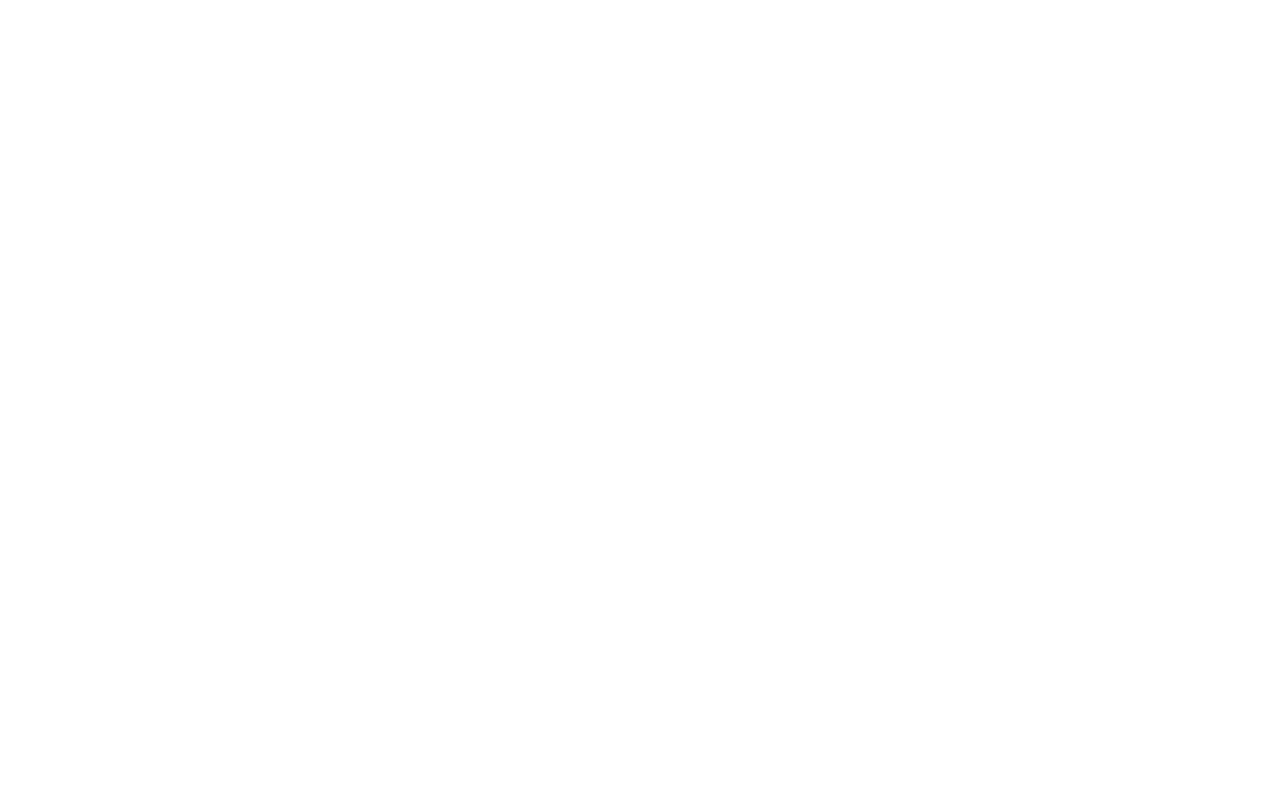
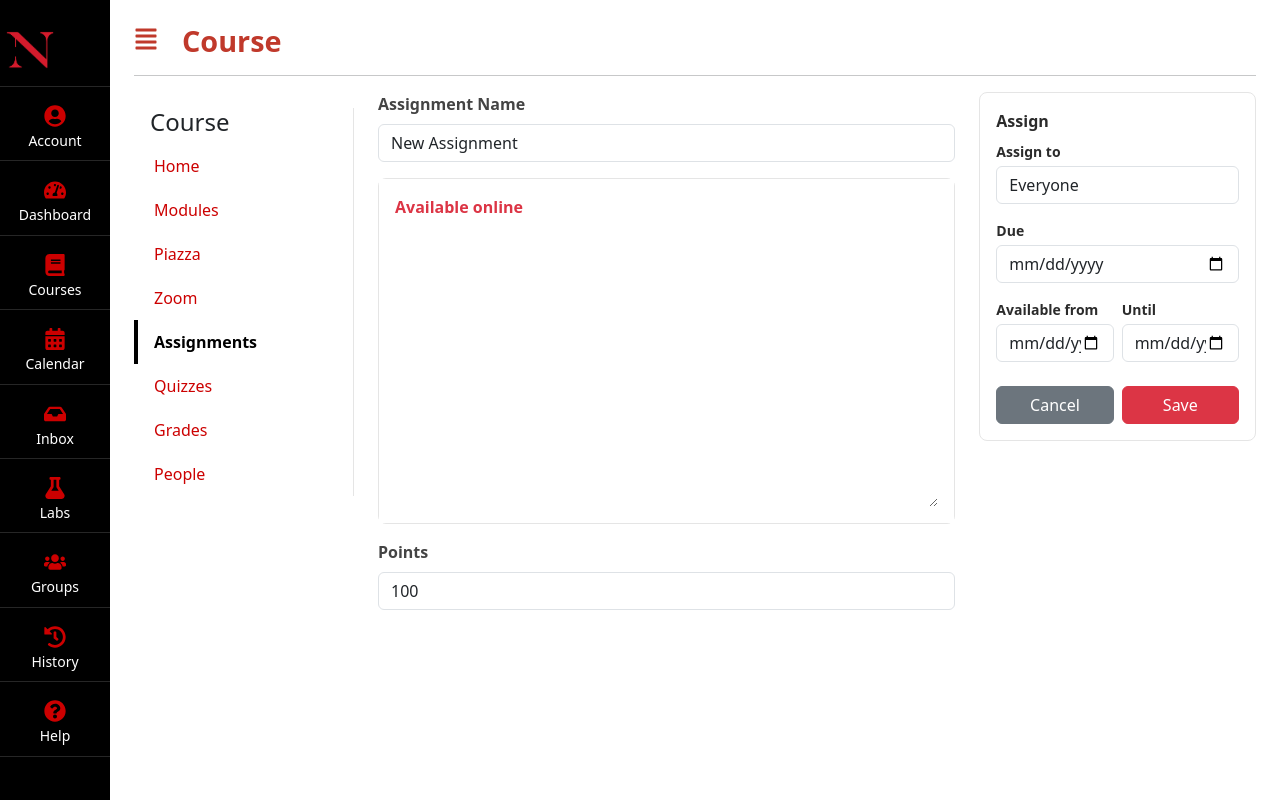
Before and after one commit to beyondparthiv/kambas-next-js, a Next.js app: page /Courses/1/Assignments/new in a window 1280 px wide. Before the commit this address had no page. Built offline with nearby package versions, Linux system fonts and the light colour scheme.

Commit message:
Kambaz: Implemented full CRUD for Assignments using Redux state, AssignmentEditor form.

```diff
--- a/app/(Kambaz)/Courses/[cid]/Assignments/[aid]/page.tsx
+++ b/app/(Kambaz)/Courses/[cid]/Assignments/[aid]/page.tsx
@@ -1,50 +1,51 @@
 "use client";
 
+import { useParams, useRouter } from "next/navigation";
 import Link from "next/link";
-import { useParams } from "next/navigation";
-import { notFound } from "next/navigation";
-import { courses, assignments } from "../../../../Database";
-
-type Course = { _id: string; name: string; number?: string };
-type Assignment = {
-  _id: string;
-  course: string;
-  title: string;
-  description?: string;
-  points?: number;
-  group?: string;
-  gradeAs?: string;
-  submission?: string;
-  assignTo?: string;
-  due?: string;             // expect YYYY-MM-DD for date inputs
-  availableFrom?: string;   // expect YYYY-MM-DD
-  availableUntil?: string;  // expect YYYY-MM-DD
-};
+import { useDispatch, useSelector } from "react-redux";
+import type { RootState } from "../../../../store";
+import {
+  addAssignment,
+  updateAssignment,
+  type Assignment,
+} from "../reducer";
+import React from "react";
 
 export default function AssignmentEditor() {
   const { cid, aid } = useParams() as { cid: string; aid: string };
+  const router = useRouter();
+  const dispatch = useDispatch();
 
-  const course = (courses as Course[]).find((c) => c._id === cid);
-  if (!course) return notFound();
+  const { assignments } = useSelector(
+    (s: RootState) => s.assignmentsReducer
+  );
 
-  const a = (assignments as Assignment[]).find(
-    (x) => x.course === cid && x._id === aid
-  );
-  if (!a) return notFound();
+  const existing = assignments.find((x) => x._id === aid && x.course === cid);
+  const isNew = aid === "new" || !existing;
 
-  const title = a.title || "Untitled Assignment";
-  const description =
-    a.description ||
-    `The assignment is available online.
+  const [state, setState] = React.useState<Assignment>(() => {
+    if (existing) return { ...existing };
+    return {
+      _id: "new",
+      course: cid,
+      title: "New Assignment",
+      description: "",
+      points: 100,
+      due: "",
+      availableFrom: "",
+      availableUntil: "",
+    };
+  });
 
-Submit a link to the landing page of your Web application.
-The landing page should include: your name/section; links to labs; link to Kanbas app; and all repos.`;
-  const points = a.points ?? 100;
-
-  // Defaults for date pickers in ISO format (HTML <input type="date">)
-  const defaultDue = a.due || "2025-10-05";
-  const defaultFrom = a.availableFrom || "2025-09-28";
-  const defaultUntil = a.availableUntil || 0;
+  const onSave = () => {
+    if (isNew) {
+      const { _id, ...data } = state;
+      dispatch(addAssignment({ ...data, course: cid }));
+    } else {
+      dispatch(updateAssignment(state));
+    }
+    router.push(`/Courses/${cid}/Assignments`);
+  };
 
   return (
     <div id="wd-editor" className="container-fluid p-0">
@@ -52,23 +53,35 @@
         {/* LEFT */}
         <div className="col-12 col-lg-8">
           <label className="form-label fw-semibold">Assignment Name</label>
-          <input className="form-control mb-3" defaultValue={title} />
+          <input
+            className="form-control mb-3"
+            value={state.title}
+            onChange={(e) => setState({ ...state, title: e.target.value })}
+          />
 
           <div className="card wd-desc-card mb-3">
             <div className="card-body p-3">
-              {/* red hint above the editable description */}
               <div className="text-danger fw-semibold mb-2">Available online</div>
               <textarea
                 className="form-control border-0 p-0"
                 style={{ minHeight: 280, resize: "vertical" }}
-                defaultValue={description}
+                value={state.description ?? ""}
+                onChange={(e) =>
+                  setState({ ...state, description: e.target.value })
+                }
               />
             </div>
           </div>
 
           <div className="mb-4">
             <label className="form-label fw-semibold">Points</label>
-            <input className="form-control" defaultValue={String(points)} />
+            <input
+              className="form-control"
+              value={String(state.points ?? 0)}
+              onChange={(e) =>
+                setState({ ...state, points: Number(e.target.value) || 0 })
+              }
+            />
           </div>
         </div>
 
@@ -80,44 +93,63 @@
 
               <div className="mb-3">
                 <div className="fw-semibold small mb-1">Assign to</div>
-                <input
-                  className="form-control"
-                  defaultValue={a.assignTo || "Everyone"}
-                />
+                <input className="form-control" defaultValue="Everyone" />
               </div>
 
               <div className="mb-3">
                 <div className="fw-semibold small mb-1">Due</div>
-                <input type="date" className="form-control" defaultValue={defaultDue} />
+                <input
+                  type="date"
+                  className="form-control"
+                  value={state.due || ""}
+                  onChange={(e) => setState({ ...state, due: e.target.value })}
+                />
               </div>
 
               <div className="row g-2">
                 <div className="col-6">
                   <div className="fw-semibold small mb-1">Available from</div>
-                  <input type="date" className="form-control" defaultValue={defaultFrom} />
+                  <input
+                    type="date"
+                    className="form-control"
+                    value={state.availableFrom || ""}
+                    onChange={(e) =>
+                      setState({ ...state, availableFrom: e.target.value })
+                    }
+                  />
                 </div>
                 <div className="col-6">
                   <div className="fw-semibold small mb-1">Until</div>
-                  <input type="date" className="form-control" defaultValue={defaultUntil} />
+                  <input
+                    type="date"
+                    className="form-control"
+                    value={state.availableUntil || ""}
+                    onChange={(e) =>
+                      setState({ ...state, availableUntil: e.target.value })
+                    }
+                  />
                 </div>
               </div>
 
               <div className="d-flex gap-2 mt-4">
-                <Link href={`/Courses/${cid}/Assignments`} className="btn btn-secondary w-50">
+                <Link
+                  href={`/Courses/${cid}/Assignments`}
+                  className="btn btn-secondary w-50"
+                >
                   Cancel
                 </Link>
-                <Link href={`/Courses/${cid}/Assignments`} className="btn btn-danger w-50">
+                <button onClick={onSave} className="btn btn-danger w-50">
                   Save
-                </Link>
+                </button>
               </div>
             </div>
           </div>
 
-          {/* keep hidden selects for rubric parity */}
+          {/* hidden selects to match rubric look & feel (no behavior needed) */}
           <div className="visually-hidden">
-            <select defaultValue={a.group || "ASSIGNMENTS"} />
-            <select defaultValue={a.gradeAs || "percentage"} />
-            <select defaultValue={a.submission || "online"} />
+            <select defaultValue="ASSIGNMENTS" />
+            <select defaultValue="percentage" />
+            <select defaultValue="online" />
           </div>
         </div>
       </div>
--- a/app/(Kambaz)/Courses/[cid]/Assignments/page.tsx
+++ b/app/(Kambaz)/Courses/[cid]/Assignments/page.tsx
@@ -2,56 +2,71 @@
 
 import Link from "next/link";
 import { useParams } from "next/navigation";
+import { useMemo, useState } from "react";
+import { useDispatch, useSelector } from "react-redux";
+import type { RootState } from "../../../store";
+import { deleteAssignment } from "./reducer";
+
 import {
   FaSearch,
   FaPlus,
   FaGripVertical,
   FaEllipsisV,
   FaCheckCircle,
-  FaFolder
+  FaFolder,
+  FaTrash,
 } from "react-icons/fa";
-import { assignments as db } from "../../../Database";
-
-type Assignment = {
-  _id: string;
-  course: string;           // cid
-  title: string;            // e.g., "A1 - ENV + HTML"
-  points?: number;
-  availableFrom?: string;   // e.g., "May 6 at 12:00am"
-  due?: string;             // e.g., "May 13 at 11:59pm"
-};
 
 export default function AssignmentsPage() {
   const { cid } = useParams() as { cid: string };
+  const dispatch = useDispatch();
+  const { assignments } = useSelector(
+    (s: RootState) => s.assignmentsReducer
+  );
 
-  // Filter this course's assignments
-  const items = (db as Assignment[]).filter(a => a.course === cid);
+  const [q, setQ] = useState("");
 
-  // Helper to show “A1”, “A2”, … from your titles
+  const items = useMemo(
+    () =>
+      assignments
+        .filter((a) => a.course === cid)
+        .filter((a) => a.title.toLowerCase().includes(q.toLowerCase())),
+    [assignments, cid, q]
+  );
+
   const shortTitle = (full: string) => full.split(" - ")[0] || full;
 
   return (
     <div id="wd-assignments">
-
-
-      {/* Toolbar: search + equal buttons beside it */}
+      {/* Toolbar: search + buttons */}
       <div className="wd-assignments-toolbar">
         <div className="wd-search">
         <FaSearch className="wd-mag" />
         <input
           type="text"
           className="form-control"
-            placeholder="Search…"
-            aria-label="Search assignments"
+          placeholder="Search for Assignment"
+          // IMPORTANT: no `value` prop here; use uncontrolled input
+          onChange={(e) => {
+            /* optional: store e.target.value in local state if you filter list */
+          }}
+          suppressHydrationWarning
         />
       </div>
 
         <div className="wd-cta">
-          <a className="btn-grey w-100"><FaPlus className="me-2" />Group</a>
-          <a className="btn-red  w-100"><FaPlus className="me-2" />Assignment</a>
+          <button className="btn-grey w-100">
+            <FaPlus className="me-2" /> Group
+          </button>
+          <Link
+            href={`/Courses/${cid}/Assignments/new`}
+            className="btn-red w-100"
+          >
+            <FaPlus className="me-2" />
+            Assignment
+          </Link>
         </div>
       </div>
-
 
       {/* Group container (Canvas-style) */}
       <div className="wd-assignments-box">
@@ -70,7 +85,7 @@
 
         {/* Assignment rows */}
         <div className="wd-assign-list">
-          {items.map(a => (
+          {items.map((a) => (
             <div key={a._id} className="wd-assign-item">
               <div className="d-flex align-items-start gap-3">
                 <FaGripVertical className="wd-drag mt-1" />
@@ -93,14 +108,25 @@
                     <span>{a.points ?? 100} pts</span>
                   </div>
                   <div className="text-muted small">
-                    <span className="fw-semibold">Due</span>{" "}
-                    {a.due || "—"}
+                    <span className="fw-semibold">Due</span> {a.due || "—"}
                   </div>
                 </div>
               </div>
 
               <div className="d-flex align-items-center gap-3">
                 <FaCheckCircle className="wd-ok" />
+
+                {/* Delete with confirm */}
+                <FaTrash
+                  className="text-danger"
+                  role="button"
+                  onClick={() => {
+                    if (confirm("Remove this assignment?")) {
+                      dispatch(deleteAssignment(a._id));
+                    }
+                  }}
+                  title="Delete"
+                />
                 <FaEllipsisV className="wd-kebab" />
               </div>
             </div>
--- /dev/null
+++ b/app/(Kambaz)/Courses/[cid]/Assignments/reducer.ts
@@ -0,0 +1,42 @@
+import { createSlice } from "@reduxjs/toolkit";
+import { assignments as seed } from "../../../Database"; // (Kambaz)/Database
+// NOTE: this path is from app/(Kambaz)/Courses/Assignments → ../../Database
+
+export type Assignment = {
+  _id: string;
+  course: string; // cid
+  title: string;
+  description?: string;
+  points?: number;
+  due?: string;             // YYYY-MM-DD
+  availableFrom?: string;   // YYYY-MM-DD
+  availableUntil?: string;  // YYYY-MM-DD
+};
+
+const initialState: { assignments: Assignment[] } = {
+  assignments: seed as Assignment[],
+};
+
+const assignmentsSlice = createSlice({
+  name: "assignments",
+  initialState,
+  reducers: {
+    addAssignment: (state, { payload }: { payload: Omit<Assignment, "_id"> }) => {
+      const _id = Date.now().toString(); // no uuid needed
+      state.assignments = [...state.assignments, { _id, ...payload }];
+    },
+    updateAssignment: (state, { payload }: { payload: Assignment }) => {
+      state.assignments = state.assignments.map((a) =>
+        a._id === payload._id ? payload : a
+      );
+    },
+    deleteAssignment: (state, { payload: id }: { payload: string }) => {
+      state.assignments = state.assignments.filter((a) => a._id !== id);
+    },
+  },
+});
+
+export const { addAssignment, updateAssignment, deleteAssignment } =
+  assignmentsSlice.actions;
+
+export default assignmentsSlice.reducer;
--- a/app/(Kambaz)/Courses/[cid]/layout.tsx
+++ b/app/(Kambaz)/Courses/[cid]/layout.tsx
@@ -16,7 +16,7 @@
   const { cid } = useParams<{ cid: string }>();
 
   // pull courses from Redux
-  const { courses } = useSelector((s: RootState) => s.courseReducer);
+  const { courses } = useSelector((s: RootState) => s.coursesReducer);
   const course = useMemo(
     () => courses.find((c: any) => c._id === cid),
     [courses, cid]
--- a/app/(Kambaz)/Dashboard/page.tsx
+++ b/app/(Kambaz)/Dashboard/page.tsx
@@ -23,7 +23,7 @@
 
 export default function Dashboard() {
   // read from Redux
-  const { courses } = useSelector((s: RootState) => s.courseReducer);
+  const { courses } = useSelector((s: RootState) => s.coursesReducer);
   const dispatch = useDispatch();
 
   // local form state only
--- a/app/(Kambaz)/store.ts
+++ b/app/(Kambaz)/store.ts
@@ -1,14 +1,14 @@
 import { configureStore } from "@reduxjs/toolkit";
-import courseReducer from "./reducer"
+import coursesReducer from "./reducer";
 import modulesReducer from "./Courses/[cid]/Modules/reducer";
-
+import assignmentsReducer from "./Courses/[cid]/Assignments/reducer";
 
 const store = configureStore({
-  reducer: { courseReducer,
+  reducer: {
+    coursesReducer,
     modulesReducer,
-   },
-
-
+    assignmentsReducer, // ← NEW
+  },
 });
 
 export type RootState = ReturnType<typeof store.getState>;
--- a/app/layout.tsx
+++ b/app/layout.tsx
@@ -11,9 +11,10 @@
   description: "Canvas-like UI for CS5610 labs and assignments",
 };
 
+
 export default function RootLayout({ children }: { children: React.ReactNode }) {
   return (
-    <html lang="en">
+    <html lang="en" suppressHydrationWarning>
       <body>{children}</body>
     </html>
   );
```
Lines whose indentation alone changed are shown as unchanged.
